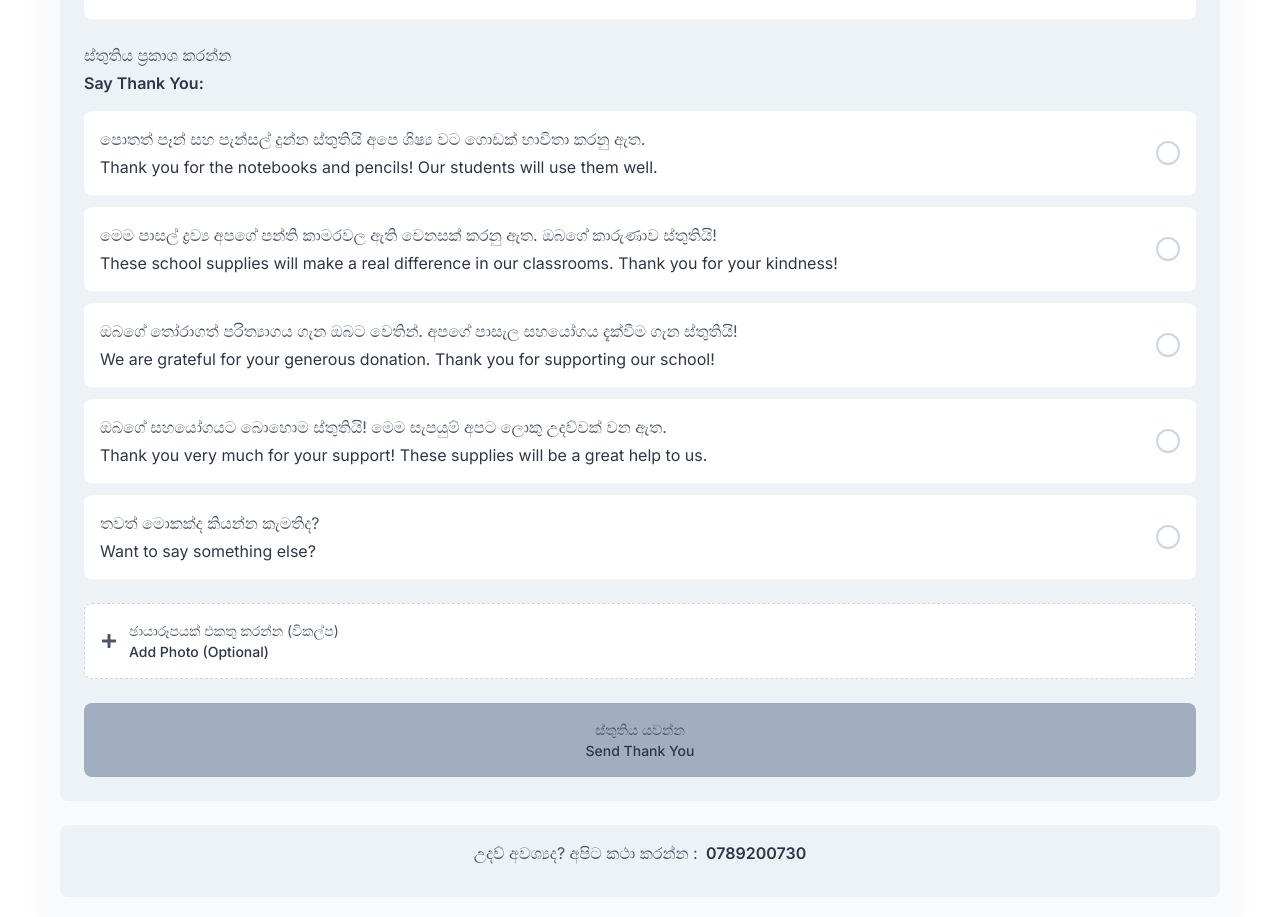
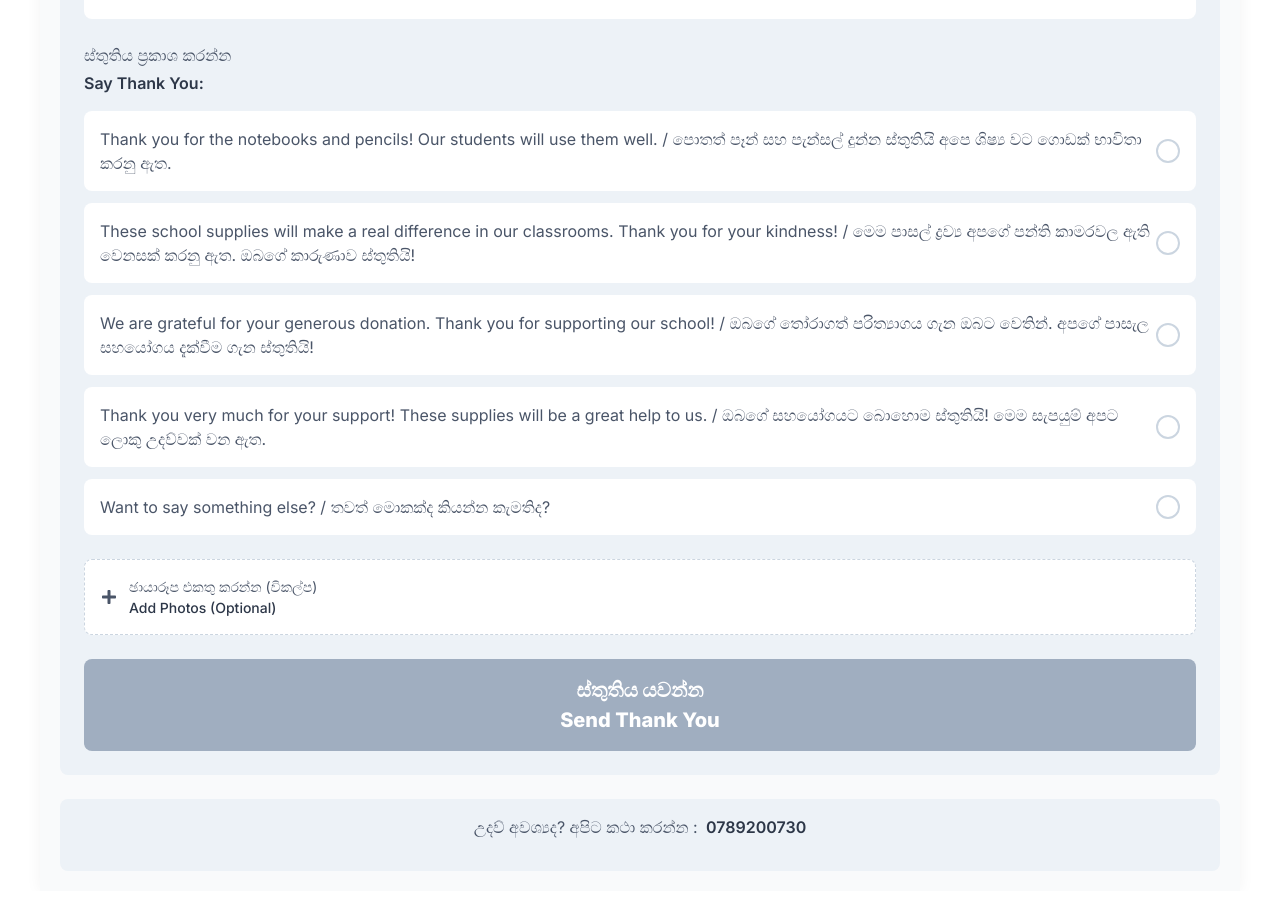
Before and after one commit to kisarasandes1122/Edusahasra, a React (Vite) app in the folder Frontend/: page /send-thanks in a window 1280 px wide. Shown: the part 780-1697 px from the top of the page. After the commit the page ends 1671 px from the top, so only its background shows below. Built offline with nearby package versions, Linux system fonts and the light colour scheme.

Commit message:
Update Send Thanks

```diff
--- a/Frontend/src/components/School/SendThanks/SendThanks.css
+++ b/Frontend/src/components/School/SendThanks/SendThanks.css
@@ -1,4 +1,3 @@
-/* SendThanks.css */
 .send-thanks-container {
   max-width: 1200px;
   margin: 0 auto;
@@ -211,14 +210,8 @@
   flex: 1;
 }
 
-.message-text-sinhala {
+.message-text {
   color: #4a5568;
-  margin-bottom: 4px;
-  line-height: 1.5;
-}
-
-.message-text-english {
-  color: #2d3748;
   margin: 0;
   line-height: 1.5;
 }
@@ -272,6 +265,7 @@
   padding: 16px;
   cursor: pointer;
   transition: all 0.2s ease;
+  margin-bottom: 16px;
 }
 
 .photo-upload-button:hover {
@@ -289,21 +283,40 @@
   flex-direction: column;
 }
 
-.button-text-sinhala {
+.add-button-text-sinhala {
   color: #4a5568;
   font-size: 14px;
 }
 
-.button-text-english {
+.add-button-text-english {
   color: #2d3748;
   font-size: 14px;
   font-weight: 500;
 }
 
+.button-text-sinhala {
+  color: #ffffff;
+  font-weight: 900;
+  font-size: 20px;
+}
+
+.button-text-english {
+  color: #ffffff;
+  font-size: 20px;
+  font-weight: 800;
+}
+
+.images-preview-grid {
+  display: grid;
+  grid-template-columns: repeat(auto-fill, minmax(200px, 1fr));
+  gap: 16px;
+  margin-top: 16px;
+}
+
 .image-preview-container {
   background-color: white;
   border-radius: 8px;
-  padding: 16px;
+  padding: 12px;
   width: 100%;
 }
 
@@ -333,8 +346,8 @@
 
 .image-preview {
   width: 100%;
-  max-height: 300px;
-  object-fit: contain;
+  height: 150px;
+  object-fit: cover;
   border-radius: 4px;
 }
 
@@ -393,7 +406,13 @@
     padding: 12px;
   }
 
-  .custom-message-inputs {
-    flex-direction: column;
+  .images-preview-grid {
+    grid-template-columns: repeat(auto-fill, minmax(150px, 1fr));
   }
 }
+
+@media (max-width: 480px) {
+  .images-preview-grid {
+    grid-template-columns: 1fr 1fr;
+  }
+}
--- a/Frontend/src/components/School/SendThanks/SendThanks.jsx
+++ b/Frontend/src/components/School/SendThanks/SendThanks.jsx
@@ -5,13 +5,11 @@ import './SendThanks.css';
 const SendThanks = () => {
   const [selectedDonor, setSelectedDonor] = useState(0);
   const [selectedMessage, setSelectedMessage] = useState(null);
-  const [customMessage, setCustomMessage] = useState({ sinhala: '', english: '' });
+  const [customMessage, setCustomMessage] = useState('');
   const [isCustomMessage, setIsCustomMessage] = useState(false);
-  const [uploadedImage, setUploadedImage] = useState(null);
-  const [imagePreview, setImagePreview] = useState(null);
-  const fileInputRef = useRef(null);
-
-  const donors = [
+  const [uploadedImages, setUploadedImages] = useState([]);
+  const [imagePreviews, setImagePreviews] = useState([]);
+  const [availableDonors, setAvailableDonors] = useState([
     {
       id: 1,
       name: 'Kisara Sandes',
@@ -30,40 +28,43 @@ const SendThanks = () => {
       donated: '40 Notebooks, 50 Pencils',
       date: 'March 10, 2025'
     }
-  ];
+  ]);
+  const fileInputRef = useRef(null);
 
   const thankYouMessages = [
     {
       id: 1,
-      sinhala: 'පොතත් පෑන් සහ පැන්සල් දුන්න ස්තුතියි අපෙ ශිෂ්‍ය වට ගොඩක් භාවිතා කරනු ඇත.',
-      english: 'Thank you for the notebooks and pencils! Our students will use them well.'
+      message: 'Thank you for the notebooks and pencils! Our students will use them well. / පොතත් පෑන් සහ පැන්සල් දුන්න ස්තුතියි අපෙ ශිෂ්‍ය වට ගොඩක් භාවිතා කරනු ඇත.'
     },
     {
       id: 2,
-      sinhala: 'මෙම පාසල් ද්‍රව්‍ය අපගේ පන්ති කාමරවල ඇති වෙනසක් කරනු ඇත. ඔබගේ කාරුණාව ස්තුතියි!',
-      english: 'These school supplies will make a real difference in our classrooms. Thank you for your kindness!'
+      message: 'These school supplies will make a real difference in our classrooms. Thank you for your kindness! / මෙම පාසල් ද්‍රව්‍ය අපගේ පන්ති කාමරවල ඇති වෙනසක් කරනු ඇත. ඔබගේ කාරුණාව ස්තුතියි!'
     },
     {
       id: 3,
-      sinhala: 'ඔබගේ තෝරාගත් පරිත්‍යාගය ගැන ඔබට වෙතින්. අපගේ පාසැල සහයෝගය දැක්වීම ගැන ස්තුතියි!',
-      english: 'We are grateful for your generous donation. Thank you for supporting our school!'
+      message: 'We are grateful for your generous donation. Thank you for supporting our school! / ඔබගේ තෝරාගත් පරිත්‍යාගය ගැන ඔබට වෙතින්. අපගේ පාසැල සහයෝගය දැක්වීම ගැන ස්තුතියි!'
     },
     {
       id: 4,
-      sinhala: 'ඔබගේ සහයෝගයට බොහොම ස්තුතියි! මෙම සැපයුම් අපට ලොකු උදව්වක් වන ඇත.',
-      english: 'Thank you very much for your support! These supplies will be a great help to us.'
+      message: 'Thank you very much for your support! These supplies will be a great help to us. / ඔබගේ සහයෝගයට බොහොම ස්තුතියි! මෙම සැපයුම් අපට ලොකු උදව්වක් වන ඇත.'
     }
   ];
 
   const handleImageUpload = (e) => {
-    const file = e.target.files[0];
-    if (file) {
-      setUploadedImage(file);
+    const files = Array.from(e.target.files);
+    if (files.length) {
+      const newImages = [...uploadedImages, ...files];
+      setUploadedImages(newImages);
+
+      const newPreviews = [...imagePreviews];
+      files.forEach(file => {
         const reader = new FileReader();
         reader.onloadend = () => {
-        setImagePreview(reader.result);
+          newPreviews.push(reader.result);
+          setImagePreviews([...newPreviews]);
         };
         reader.readAsDataURL(file);
+      });
     }
   };
 
@@ -73,23 +74,30 @@ const SendThanks = () => {
 
   const handleDrop = (e) => {
     e.preventDefault();
-    const file = e.dataTransfer.files[0];
-    if (file) {
-      setUploadedImage(file);
+    const files = Array.from(e.dataTransfer.files);
+    if (files.length) {
+      const newImages = [...uploadedImages, ...files];
+      setUploadedImages(newImages);
+
+      const newPreviews = [...imagePreviews];
+      files.forEach(file => {
         const reader = new FileReader();
         reader.onloadend = () => {
-        setImagePreview(reader.result);
+          newPreviews.push(reader.result);
+          setImagePreviews([...newPreviews]);
         };
         reader.readAsDataURL(file);
+      });
     }
   };
 
-  const removeImage = () => {
-    setUploadedImage(null);
-    setImagePreview(null);
-    if (fileInputRef.current) {
-      fileInputRef.current.value = '';
-    }
+  const removeImage = (index) => {
+    const newImages = [...uploadedImages];
+    const newPreviews = [...imagePreviews];
+    newImages.splice(index, 1);
+    newPreviews.splice(index, 1);
+    setUploadedImages(newImages);
+    setImagePreviews(newPreviews);
   };
 
   const handleMessageSelection = (index) => {
@@ -102,24 +110,41 @@ const SendThanks = () => {
     setSelectedMessage(null);
   };
 
+  const resetForm = () => {
+    setCustomMessage('');
+
+    setSelectedMessage(null);
+
+    setIsCustomMessage(false);
+
+    setUploadedImages([]);
+    setImagePreviews([]);
+
+    if (availableDonors.length > 0) {
+      setSelectedDonor(0);
+    }
+  };
+
   const handleSendThanks = () => {
-    // Prepare data for submission
+    const currentDonor = availableDonors[selectedDonor];
+
     const thankYouData = {
-      donorId: donors[selectedDonor].id,
+      donorId: currentDonor.id,
       message: isCustomMessage
         ? customMessage
         : selectedMessage !== null
-          ? thankYouMessages[selectedMessage]
+          ? thankYouMessages[selectedMessage].message
           : null,
-      image: uploadedImage
+      images: uploadedImages
     };
 
-    // Here you would typically send this data to your backend
     console.log('Sending thank you data:', thankYouData);
 
-    // Reset form or redirect as needed
+    const updatedDonors = [...availableDonors];
+    updatedDonors.splice(selectedDonor, 1);
+    setAvailableDonors(updatedDonors);
+    resetForm();
     alert('Thank you message sent successfully!');
-    // Additional logic for success handling or redirection
   };
 
   return (
@@ -144,11 +169,12 @@ const SendThanks = () => {
             දිරිගන්වයි
           </p>
           <p className="instruction-english">
-            Choose a donor who sent supplies to your school. Send them a thank you message and a photo. Your
+            Choose a donor who sent supplies to your school. Send them a thank you message and photos. Your
             thanks helps donors feel appreciated and encourages more support.
           </p>
         </div>
 
+        {availableDonors.length > 0 ? (
           <div className="thankyou-form-container">
             <h3 className="form-heading">
               <span className="heading-sinhala">පරිත්‍යාගශීලීන්ට ස්තුතිය යවන්න | </span>
@@ -160,7 +186,7 @@ const SendThanks = () => {
               <p className="selection-heading-english">Select Donor to Thank:</p>
 
               <div className="donors-list">
-              {donors.map((donor, index) => (
+                {availableDonors.map((donor, index) => (
                   <div
                     key={donor.id}
                     className={`donor-item ${selectedDonor === index ? 'selected' : ''}`}
@@ -191,8 +217,7 @@ const SendThanks = () => {
                     onClick={() => handleMessageSelection(index)}
                   >
                     <div className="message-content">
-                    <p className="message-text-sinhala">{message.sinhala}</p>
-                    <p className="message-text-english">{message.english}</p>
+                      <p className="message-text">{message.message}</p>
                     </div>
                     <div className={`select-circle ${selectedMessage === index ? 'selected' : ''}`}>
                       {selectedMessage === index && <FaCheck className="check-icon" />}
@@ -205,8 +230,7 @@ const SendThanks = () => {
                   onClick={toggleCustomMessage}
                 >
                   <div className="message-content">
-                  <p className="message-text-sinhala">තවත් මොකක්ද කියන්න කැමතිද?</p>
-                  <p className="message-text-english">Want to say something else?</p>
+                    <p className="message-text">Want to say something else? / තවත් මොකක්ද කියන්න කැමතිද?</p>
                   </div>
                   <div className={`select-circle ${isCustomMessage ? 'selected' : ''}`}>
                     {isCustomMessage && <FaCheck className="check-icon" />}
@@ -218,21 +242,12 @@ const SendThanks = () => {
                 <div className="custom-message-container">
                   <div className="custom-message-inputs">
                     <div className="input-group">
-                    <label className="input-label">සිංහලෙන්:</label>
+                      <label className="input-label">Your message / ඔබගේ පණිවිඩය:</label>
                       <textarea
                         className="custom-message-textarea"
-                      value={customMessage.sinhala}
-                      onChange={(e) => setCustomMessage({...customMessage, sinhala: e.target.value})}
-                      placeholder="ඔබගේ සිංහල පණිවිඩය මෙහි ලියන්න..."
-                    />
-                  </div>
-                  <div className="input-group">
-                    <label className="input-label">In English:</label>
-                    <textarea
-                      className="custom-message-textarea"
-                      value={customMessage.english}
-                      onChange={(e) => setCustomMessage({...customMessage, english: e.target.value})}
-                      placeholder="Type your English message here..."
+                        value={customMessage}
+                        onChange={(e) => setCustomMessage(e.target.value)}
+                        placeholder="Type your message here... / ඔබගේ පණිවිඩය මෙහි ලියන්න..."
                       />
                     </div>
                   </div>
@@ -247,9 +262,9 @@ const SendThanks = () => {
                 onChange={handleImageUpload}
                 ref={fileInputRef}
                 style={{ display: 'none' }}
+                multiple
               />
 
-            {!imagePreview ? (
               <div
                 className="photo-upload-button"
                 onClick={() => fileInputRef.current.click()}
@@ -258,19 +273,24 @@ const SendThanks = () => {
               >
                 <FaPlus className="plus-icon" />
                 <div className="button-text">
-                  <span className="button-text-sinhala">ඡායාරූපයක් එකතු කරන්න (විකල්ප)</span>
-                  <span className="button-text-english">Add Photo (Optional)</span>
+                  <span className="add-button-text-sinhala">ඡායාරූප එකතු කරන්න (විකල්ප)</span>
+                  <span className="add-button-text-english">Add Photos (Optional)</span>
                 </div>
               </div>
-            ) : (
-              <div className="image-preview-container">
+
+              {imagePreviews.length > 0 && (
+                <div className="images-preview-grid">
+                  {imagePreviews.map((preview, index) => (
+                    <div key={index} className="image-preview-container">
                       <div className="image-preview-header">
-                  <span className="preview-text">Photo Preview</span>
-                  <button className="remove-image-button" onClick={removeImage}>
+                        <span className="preview-text">Photo {index + 1}</span>
+                        <button className="remove-image-button" onClick={() => removeImage(index)}>
                           <FaTimes />
                         </button>
                       </div>
-                <img src={imagePreview} alt="Preview" className="image-preview" />
+                      <img src={preview} alt={`Preview ${index + 1}`} className="image-preview" />
+                    </div>
+                  ))}
                 </div>
               )}
             </div>
@@ -278,12 +298,21 @@ const SendThanks = () => {
             <button
               className="send-thanks-button"
               onClick={handleSendThanks}
-            disabled={!((selectedMessage !== null || (isCustomMessage && (customMessage.sinhala || customMessage.english))))}
+              disabled={!((selectedMessage !== null || (isCustomMessage && customMessage)))}
             >
               <span className="button-text-sinhala">ස්තුතිය යවන්න</span>
               <span className="button-text-english">Send Thank You</span>
             </button>
           </div>
+        ) : (
+          <div className="no-donors-message">
+            <h3>All donors have been thanked!</h3>
+            <p>There are no more donors to thank at this time.</p>
+            <a href="/dashboard" className="return-dashboard-button">
+              Return to Dashboard
+            </a>
+          </div>
+        )}
 
         <div className="support-contact">
           <p>
```
Lines whose indentation alone changed are shown as unchanged.
